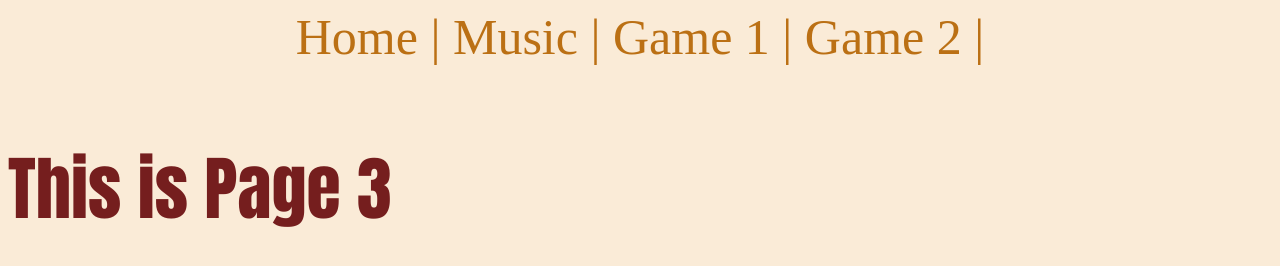
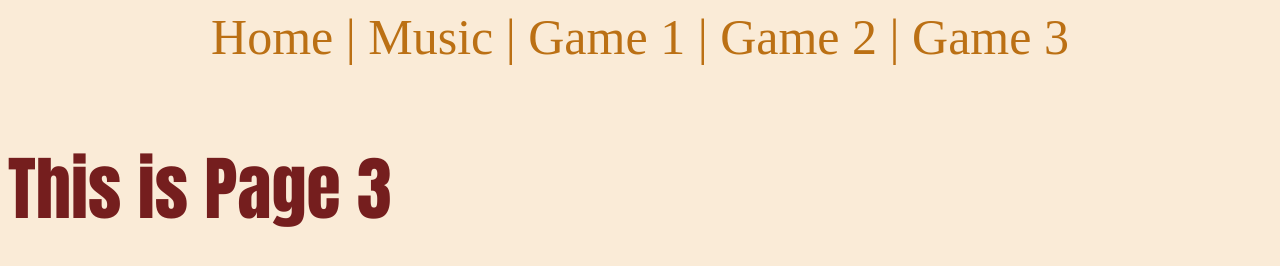
Before and after one commit to Ethanc08/ethanc08.github.io, a plain HTML site: page page3.html in a window 1280 px wide. Drawn offline with Linux system fonts and the light colour scheme.

Commit message:
Update page3.html

```diff
--- a/page3.html
+++ b/page3.html
@@ -8,6 +8,7 @@
     <a href="page1.html"> Music | </a>
     <a href="page2.html"> Game 1 | </a>
     <a href="page3.html"> Game 2 | </a>
+    <a href="page4.html"> Game 3 </a>
     </center>
 
     </head>
```
